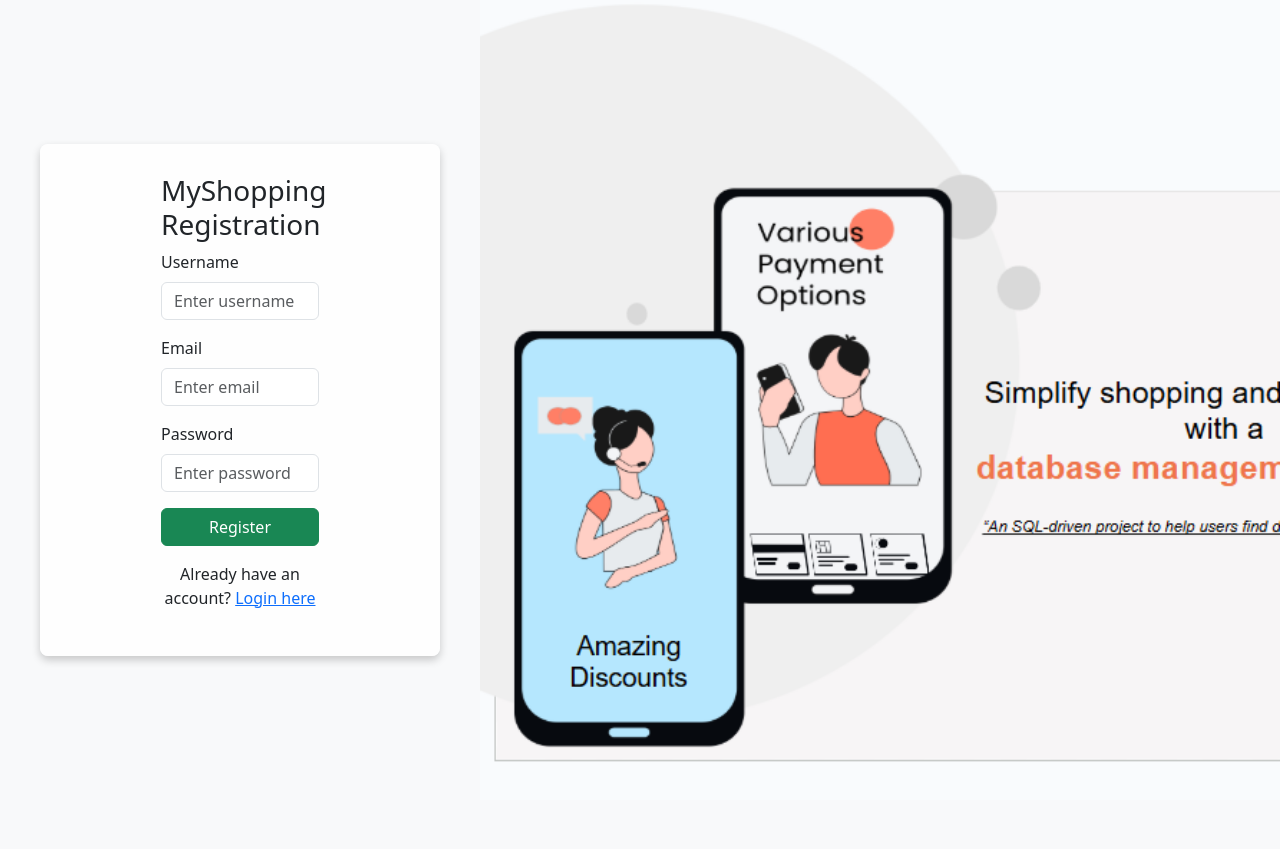
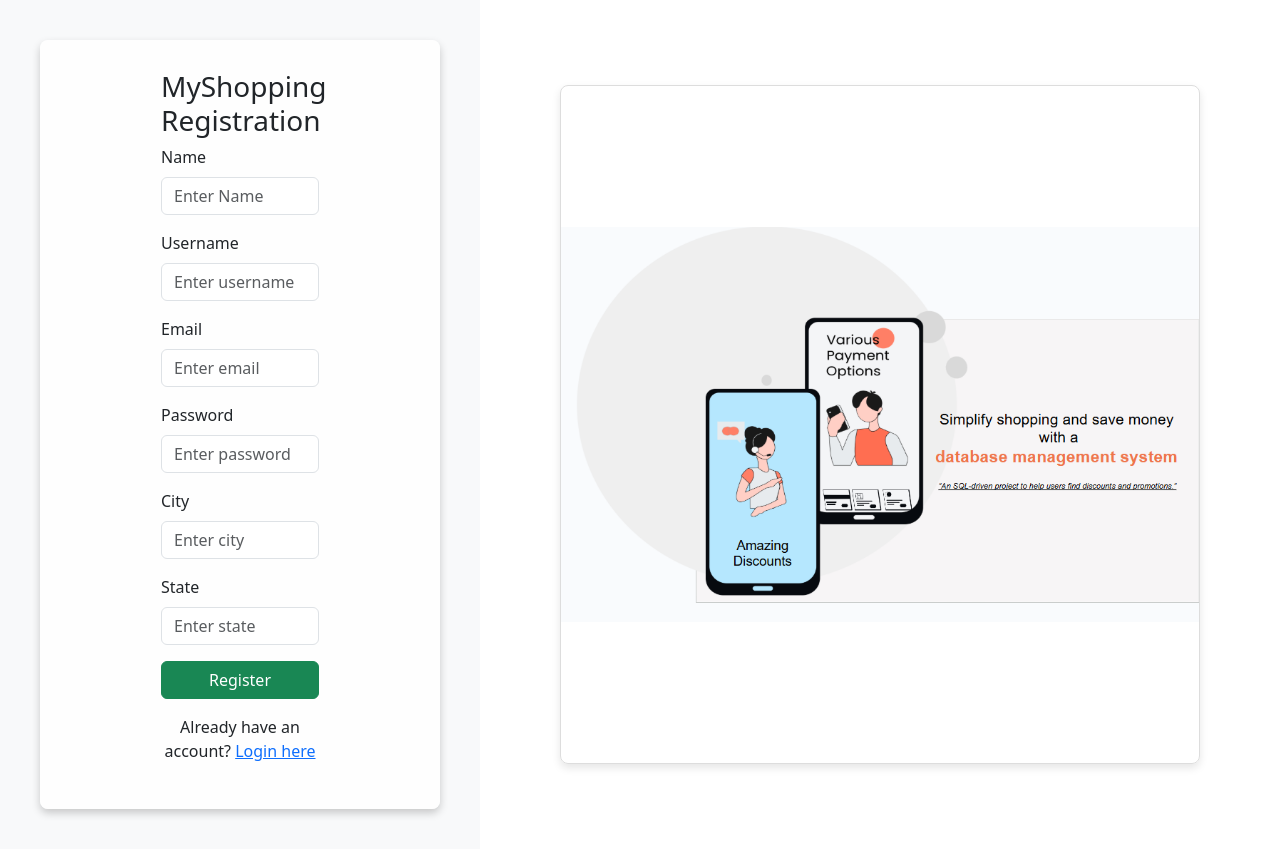
Before and after one commit to Uriel6u/sql-database-project, a Flask app: page /register in a window 1280 px wide. Before the commit the page ends 762 px from the top, so only its background shows below. Run offline with Flask 3, Linux system fonts and the light colour scheme.

Commit message:
Redirect root to /home for logged-in users and fixed image for userAuth pages

```diff
--- a/backend/app.py
+++ b/backend/app.py
@@ -24,12 +24,25 @@ except mysql.connector.Error as err:
 cursor = db.cursor(dictionary=True)
 
 @app.route("/")
+def root():
+    # Check if the user is logged in
+    if 'username' in session:
+        # Redirect to the home page if logged in
+        return redirect(url_for('home'))
+    else:
+        # Redirect to the login page if not logged in
+        return redirect(url_for('login'))
+
+@app.route("/home")
 def home():
-    # if user is logged in, go to homepage with logged in info
+    # Check if user is logged in
     if 'username' in session:
-            return render_template('shoppingService/home.html', username=session['username'])
+        # If logged in, render the home page with the username
+        return render_template('shoppingService/home.html', username=session['username'])
     else:
-         return render_template('shoppingService/home.html')
+        # If not logged in, redirect to the login page
+        return redirect(url_for('login'))
+
 
 #login functionality
 @app.route('/login', methods= ['GET','POST'])
@@ -57,6 +70,7 @@ def register():
         # Debugging line to print the form data to the console
         print("Form data received:", request.form)
         username = request.form['username']
+        name = request.form['name']
         pwd = request.form['password']
         email = request.form['email']
         city = request.form['city']
@@ -72,9 +86,9 @@ def register():
         # Hash the password before storing it in the database
         hashed_password = generate_password_hash(pwd)
         # Insert the new user into the Users table (with a parameterized query)
-        query = "INSERT INTO users (username, password, email, city, state) VALUES (%s, %s, %s, %s, %s)"
+        query = "INSERT INTO users (username, name, password, email, city, state) VALUES (%s, %s, %s, %s, %s, %s)"
         try:
-            cursor.execute(query, (username, hashed_password, email, city, state))
+            cursor.execute(query, (username, name, hashed_password, email, city, state))
             db.commit()  # Commit the transaction to save changes
         except mysql.connector.Error as err:
             if err.errno == 1062:  # Error code for duplicate entry
--- a/backend/templates/userAuth/auth_base.html
+++ b/backend/templates/userAuth/auth_base.html
@@ -22,15 +22,25 @@
             background-color: #f8f9fa; /* Light background for contrast */
         }
 
-        /* Right section (Image) - 2 parts */
-        .image-section {
-            flex: 2; /* Right side takes up 2 parts */
+         /* Right section (Image) - 2 parts */
+         .image-section {
+            flex: 2;
+            display: flex;
+            align-items: center;
+            justify-content: center;
+        }
+           /* Image container box */
+        .image-box {
+            width: 80%; /* Adjust width as needed */
+            height: 80%; /* Adjust height as needed */
             background-image: url("{{ url_for('static', filename='images/authBackground.png') }}");
-            background-size: cover;
+            background-size: contain;
             background-position: center;
             background-repeat: no-repeat;
+            border: 1px solid #ddd; /* Optional: adds a border around the image box */
+            border-radius: 8px; /* Optional: rounds the corners */
+            box-shadow: 0 4px 8px rgba(0, 0, 0, 0.1); /* Optional: adds a shadow for effect */
         }
-
         /* Form styling */
         .auth-form {
             width: 100%;
@@ -53,7 +63,9 @@
         </div>
 
         <!-- Right Section (Image) -->
-        <div class="image-section"></div>
+        <div class="image-section">
+            <div class="image-box"></div> <!-- Image box containing the background image -->
+        </div>
     </div>
 
     <script src="https://cdn.jsdelivr.net/npm/bootstrap@5.3.0/dist/js/bootstrap.bundle.min.js"></script>
--- a/backend/templates/userAuth/register.html
+++ b/backend/templates/userAuth/register.html
@@ -12,6 +12,12 @@
         {% endif %}
 
         <form method="POST" action="/register">
+
+            <div class="mb-3">
+                <label for="registerName" class="form-label">Name</label>
+                <input type="text" class="form-control w-100" id="registerName" name="name" placeholder="Enter Name" required>
+            </div>
+
             <div class="mb-3">
                 <label for="registerUsername" class="form-label">Username</label>
                 <input type="text" class="form-control w-100" id="registerUsername" name="username" placeholder="Enter username" required>
@@ -27,6 +33,16 @@
                 <input type="password" class="form-control w-100" id="registerPassword" name="password" placeholder="Enter password" required>
             </div>
 
+            <div class="mb-3">
+                <label for="registerCity" class="form-label">City</label>
+                <input type="text" class="form-control w-100" id="registerCity" name="city" placeholder="Enter city" required>
+            </div>
+
+            <div class="mb-3">
+                <label for="registerState" class="form-label">State</label>
+                <input type="text" class="form-control w-100" id="registerState" name="state" placeholder="Enter state" required>
+            </div>
+
             <button type="submit" class="btn btn-success w-100">Register</button>
 
             <div class="text-center mt-3">
```
Also changed, not shown: backend/notes.txt (+11 -3 lines), backend/static/images/authBackground.png.
